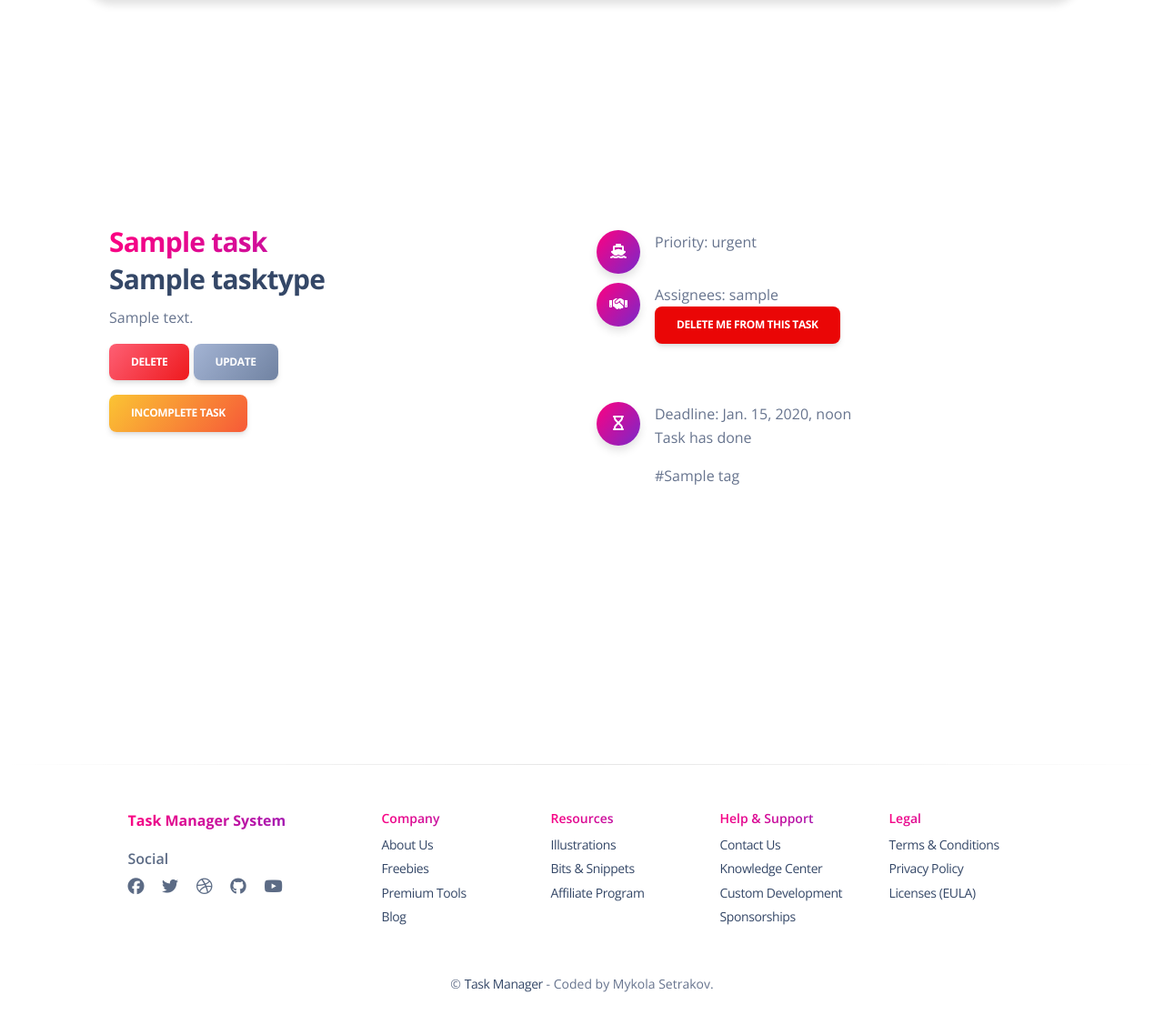
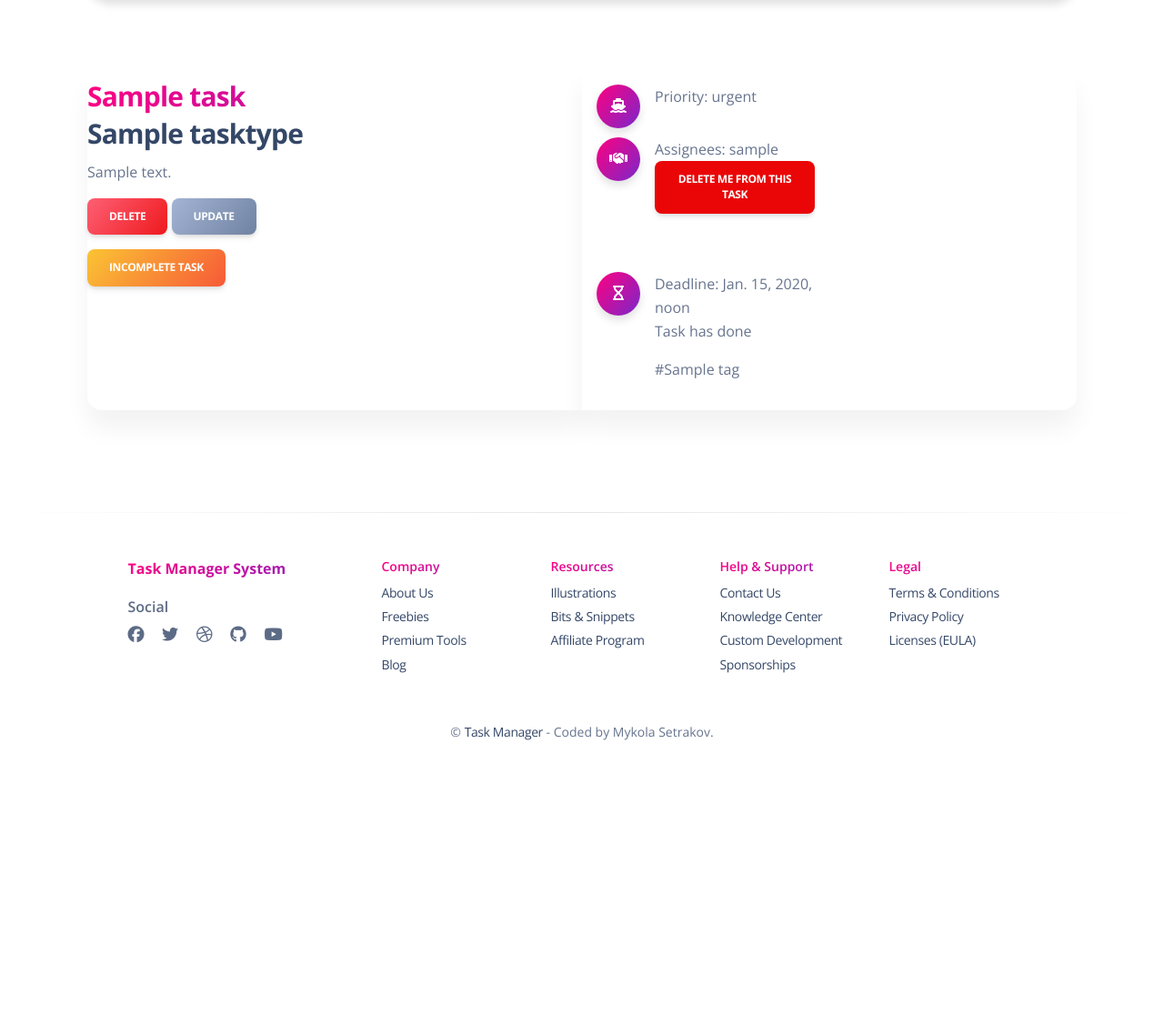
Before and after one commit to nicksetrakov/IT-Company-Task-Manager, a Django app: page /tasks/1/ in a window 1280 px wide. Shown: the part 73-1189 px from the top of the page at 91% size. After the commit the page ends 887 px from the top, so only its background shows below. Run offline with Django 4.2, Linux system fonts and the light colour scheme; a user stored in the database is signed in; tables that the repository leaves empty hold one stand-in row (values such as "Sample post"); some libraries are stand-ins or nearby versions.

Commit message:
fixed view type description in 1 line

```diff
--- a/templates/task_manager/task_detail.html
+++ b/templates/task_manager/task_detail.html
@@ -1,12 +1,11 @@
 {% extends "layouts/base.html" %}
 {% block content %}
-<section class="py-9">
-  <div class="container">
-    <div class="row">
+  <div class="card-group">
+    <div class="card">
+      <h3 class="text-gradient text-primary mb-0 mt-2">{{ task.name }}</h3>
+      <h3>{{ task.task_type }}</h3>
+      <p>{{ task.description }}</p>
       <div class="col-lg-6">
-        <h3 class="text-gradient text-primary mb-0 mt-2">{{ task.name }}</h3>
-        <h3>{{ task.task_type }}</h3>
-        <p>{{ task.description }}</p>
         <a href="{% url 'task_manager:task-delete' pk=task.id %}" class="btn bg-gradient-danger link-to-page">
           Delete
         </a>
@@ -24,6 +23,8 @@
           </form>
         {% endif %}
       </div>
+    </div>
+    <div class="card">
       <div class="col-lg-6 mt-lg-0 mt-5 ps-lg-0 ps-0">
         <div class="p-3 info-horizontal">
           <div class="icon icon-shape rounded-circle bg-gradient-primary shadow text-center">
@@ -77,5 +78,4 @@
       </div>
     </div>
   </div>
-</section>
 {% endblock %}
```
